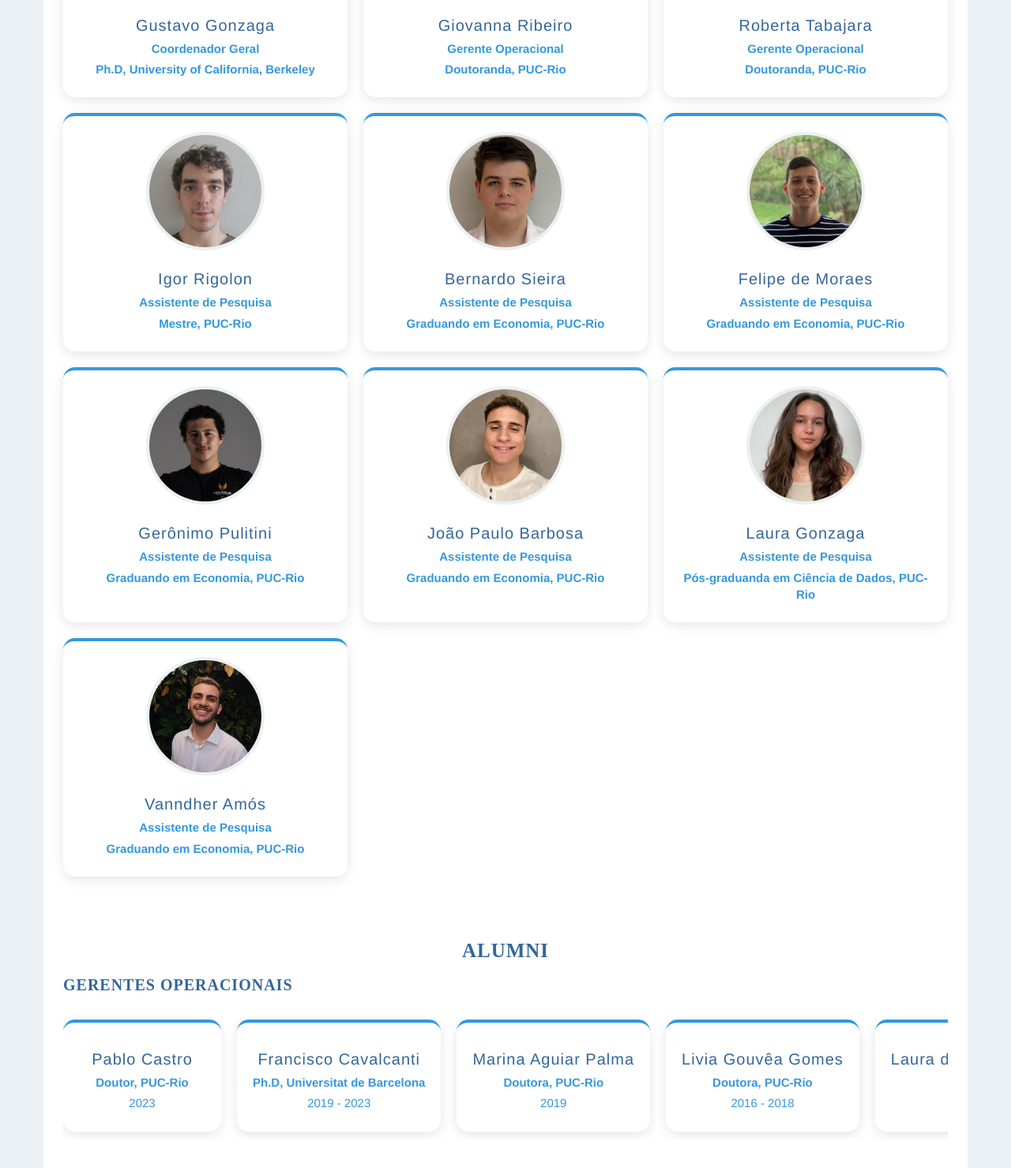
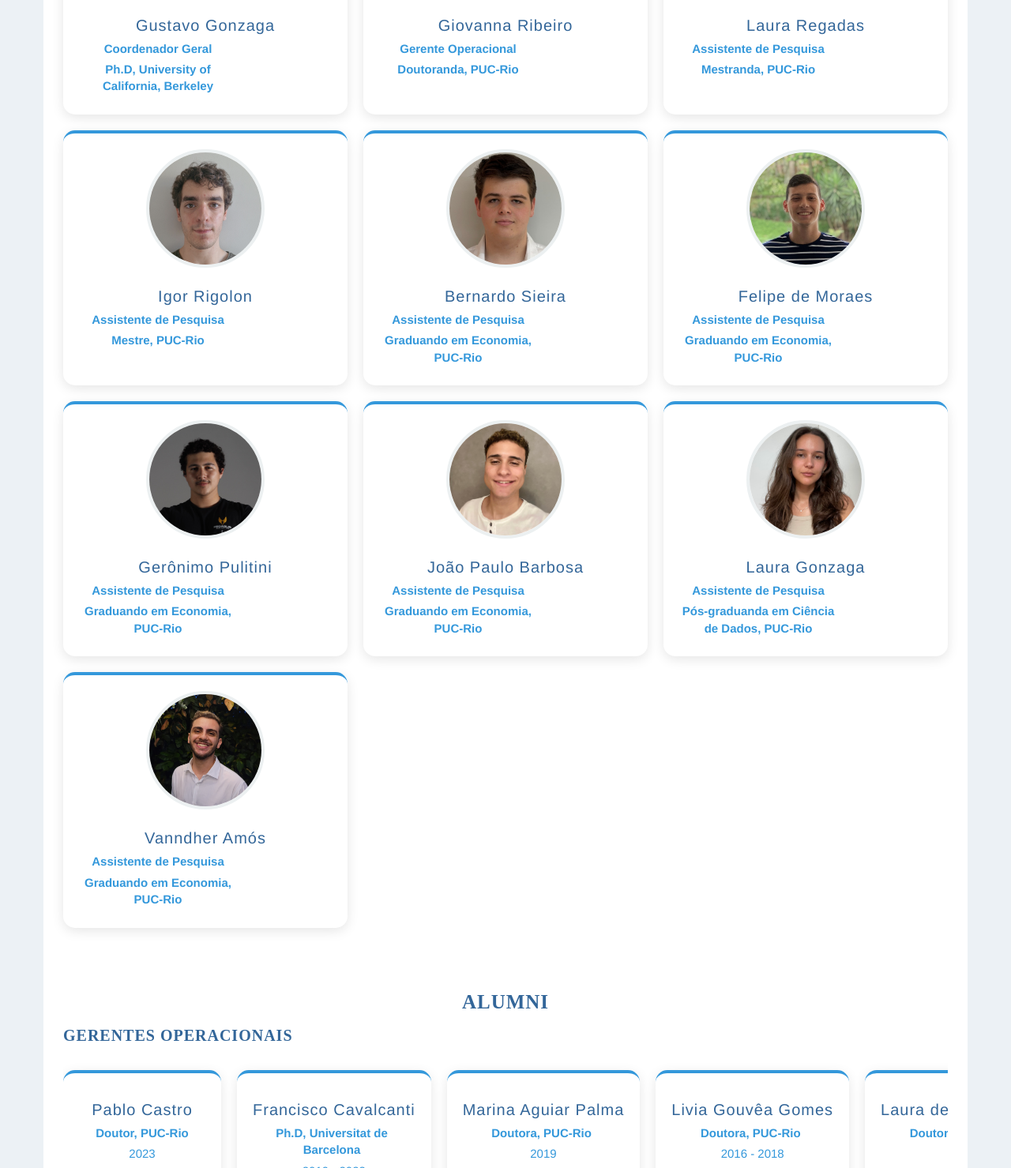
Before and after one commit to datazoompuc/datazoompuc.github.io, a Jekyll site: the page built from pt/equipe.md, in a window 1280 px wide, cut to the strip 441-1920 px from the top of the page. Shown: the whole strip at 79% size. Built offline with Jekyll 4.4.1, drawn with Linux system fonts in a browser that asks for light colours; nearby versions of some CDN libraries; some web fonts are replaced; some of the changed text lies outside the part shown.

Commit message:
pondo a laura r, quebrando linha das formações

```diff
--- a/_data/equipe.yml
+++ b/_data/equipe.yml
@@ -13,12 +13,12 @@ pt:
     photo: "/assets/img/team/giovanna.JPG"
     site: "https://br.linkedin.com/in/giovannaribeirops"
 
-  - nome: "Roberta Tabajara"
-    cargo: "Gerente Operacional"
-    formacao: "Doutoranda, PUC-Rio"
-    inicio: "2025"
-    photo: "/assets/img/team/roberta.jpg"
-    site: "https://www.econ.puc-rio.br/pessoas/perfil/3335"
+  - nome: "Laura Regadas"
+    cargo: "Assistente de Pesquisa"
+    formacao: "Mestranda, PUC-Rio"
+    inicio: "2022"
+    photo: "/assets/img/team/laura_regadas.jpg"
+    site: "https://br.linkedin.com/in/laura-t-regadas"
 
   - nome: "Igor Rigolon"
     cargo: "Assistente de Pesquisa"
@@ -83,12 +83,12 @@ en:
     photo: "/assets/img/team/giovanna.JPG"
     site: "https://br.linkedin.com/in/giovannaribeirops"
 
-  - nome: "Roberta Tabajara"
-    cargo: "Operational Manager"
-    formacao: "Ph.D Student, PUC-Rio"
-    inicio: "2025"
-    photo: "/assets/img/team/roberta.jpg"
-    site: "https://www.econ.puc-rio.br/pessoas/perfil/3335"
+  - nome: "Laura Regadas"
+    cargo: "Research Assistant"
+    formacao: "Master's Student, PUC-Rio"
+    inicio: "2022"
+    photo: "/assets/img/team/laura_regadas.jpg"
+    site: "https://br.linkedin.com/in/laura-t-regadas"
 
   - nome: "Igor Rigolon"
     cargo: "Research Assistant"
--- a/pt/equipe.md
+++ b/pt/equipe.md
@@ -105,6 +105,7 @@ a:visited {
     color: #3498db;
     font-weight: 600;
     font-size: 1.5rem;
+    max-width: 200px;
 }
 
 .team-year {
```
Also changed, not shown: en/equipe.md (+1 -0 lines).
